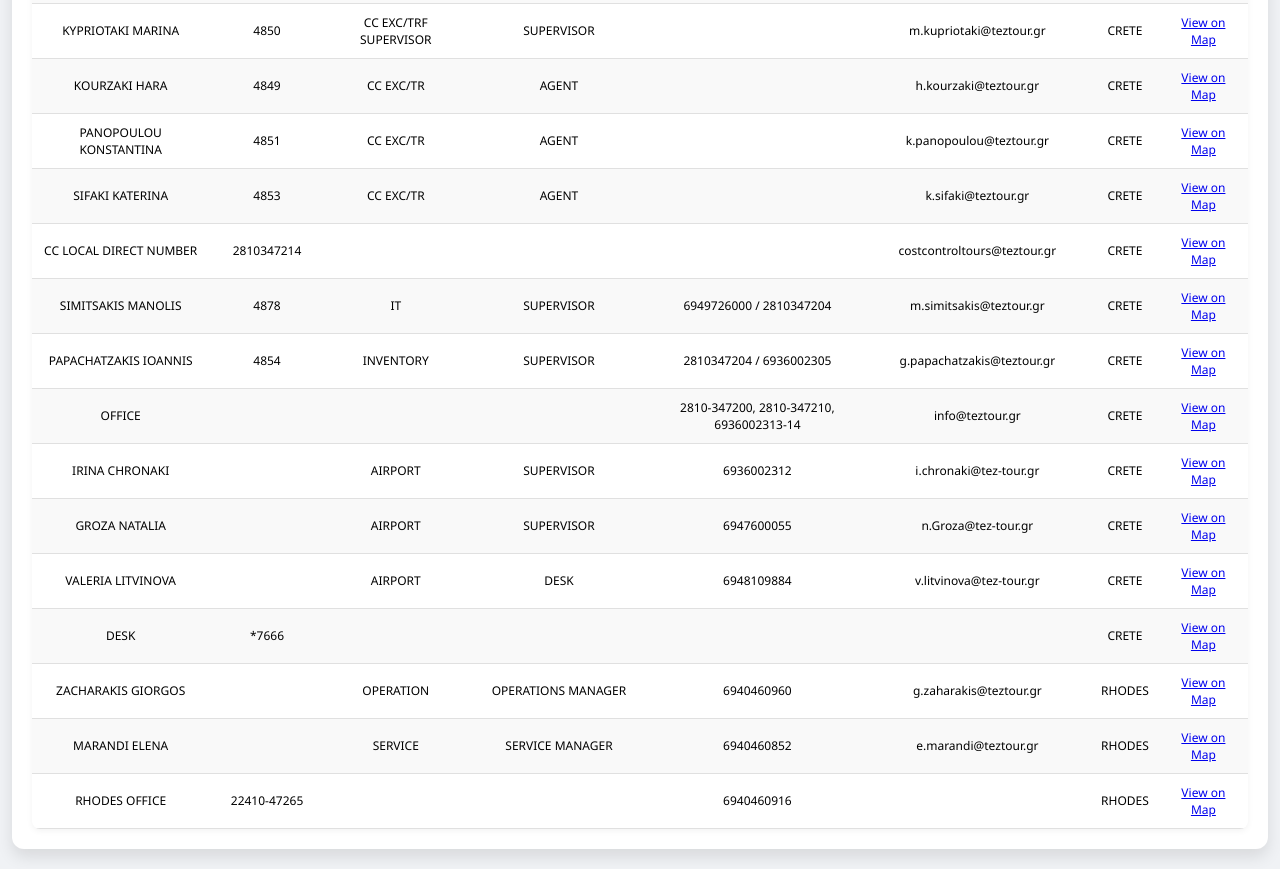
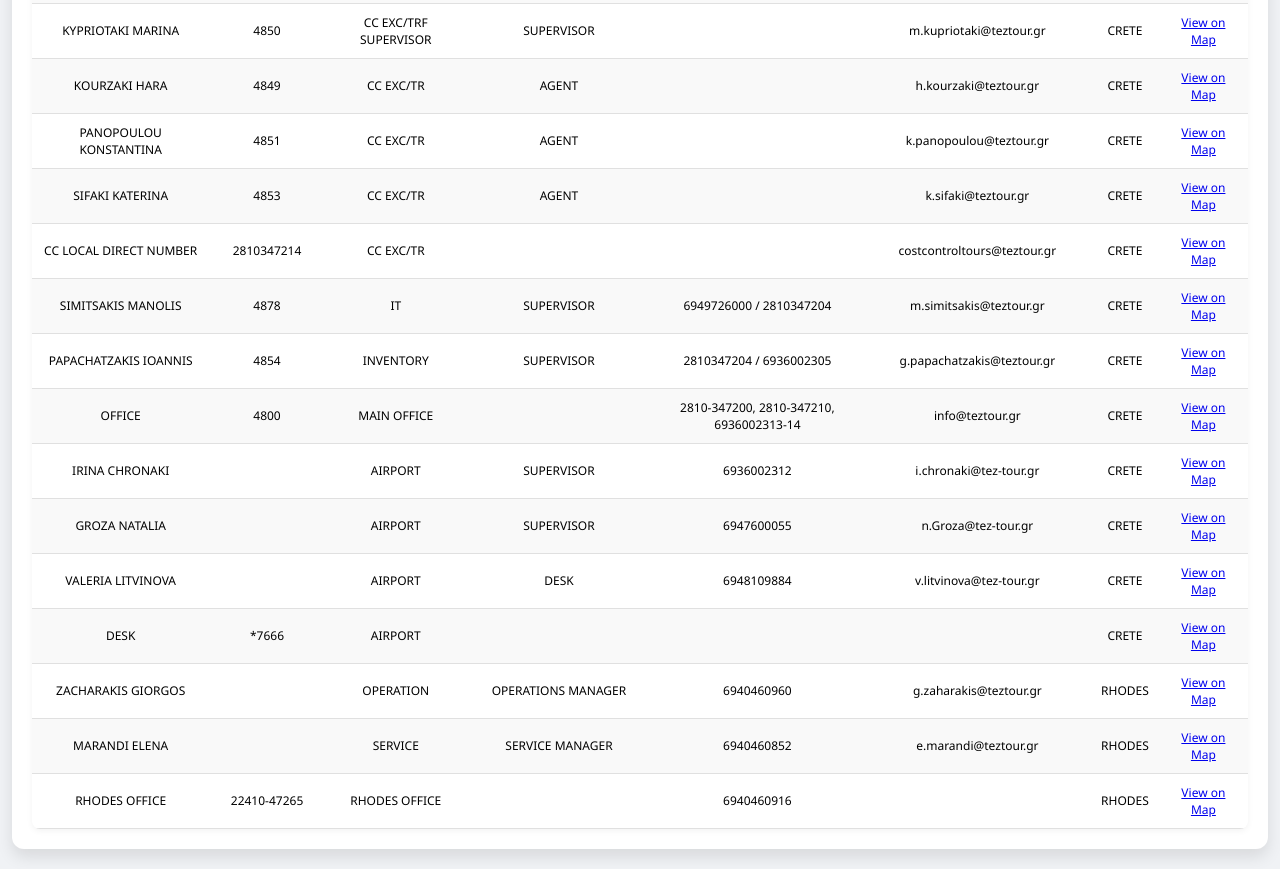
Before and after one commit to makar125/index, a plain HTML site: page index.html in a window 1280 px wide. Shown: the part 2528-3397 px from the top of the page. Drawn offline with nearby package versions, Linux system fonts and the light colour scheme.

Commit message:
Update index.html

```diff
--- a/index.html
+++ b/index.html
@@ -253,7 +253,7 @@
 <tr>
     <td>DIRECT NUMBER</td>
     <td>2810 333941, 942</td>
-    <td></td>
+    <td>ACCOUNTING</td>
     <td></td>
     <td></td>
     <td></td>
@@ -343,7 +343,7 @@
 <tr>
     <td>DIRECT NUMBER</td>
     <td>2810 347212</td>
-    <td></td>
+    <td>OPERATION</td>
     <td></td>
     <td></td>
     <td></td>
@@ -433,7 +433,7 @@
 <tr>
     <td>GS GENERAL</td>
     <td>2810 301700/02</td>
-    <td></td>
+    <td>GUEST SERVICE</td>
     <td>GS GENERAL</td>
     <td></td>
     <td>gs@teztour.gr</td>
@@ -573,7 +573,7 @@
 <tr>
     <td>CC LOCAL DIRECT NUMBER</td>
     <td>2810347214</td>
-    <td></td>
+    <td>CC EXC/TR</td>
     <td></td>
     <td></td>
     <td>costcontroltours@teztour.gr</td>
@@ -602,8 +602,8 @@
 </tr>
 <tr>
     <td>OFFICE</td>
-    <td></td>
-    <td></td>
+    <td>4800</td>
+    <td>MAIN OFFICE</td>
     <td></td>
     <td>2810-347200, 2810-347210, 6936002313-14</td>
     <td>info@teztour.gr</td>
@@ -643,7 +643,7 @@
 <tr>
     <td>DESK</td>
     <td>*7666</td>
-    <td></td>
+    <td>AIRPORT</td>
     <td></td>
     <td></td>
     <td></td>
@@ -673,7 +673,7 @@
 <tr>
     <td>RHODES OFFICE</td>
     <td>22410-47265</td>
-    <td></td>
+    <td>RHODES OFFICE</td>
     <td></td>
     <td>6940460916</td>
     <td></td>
```
